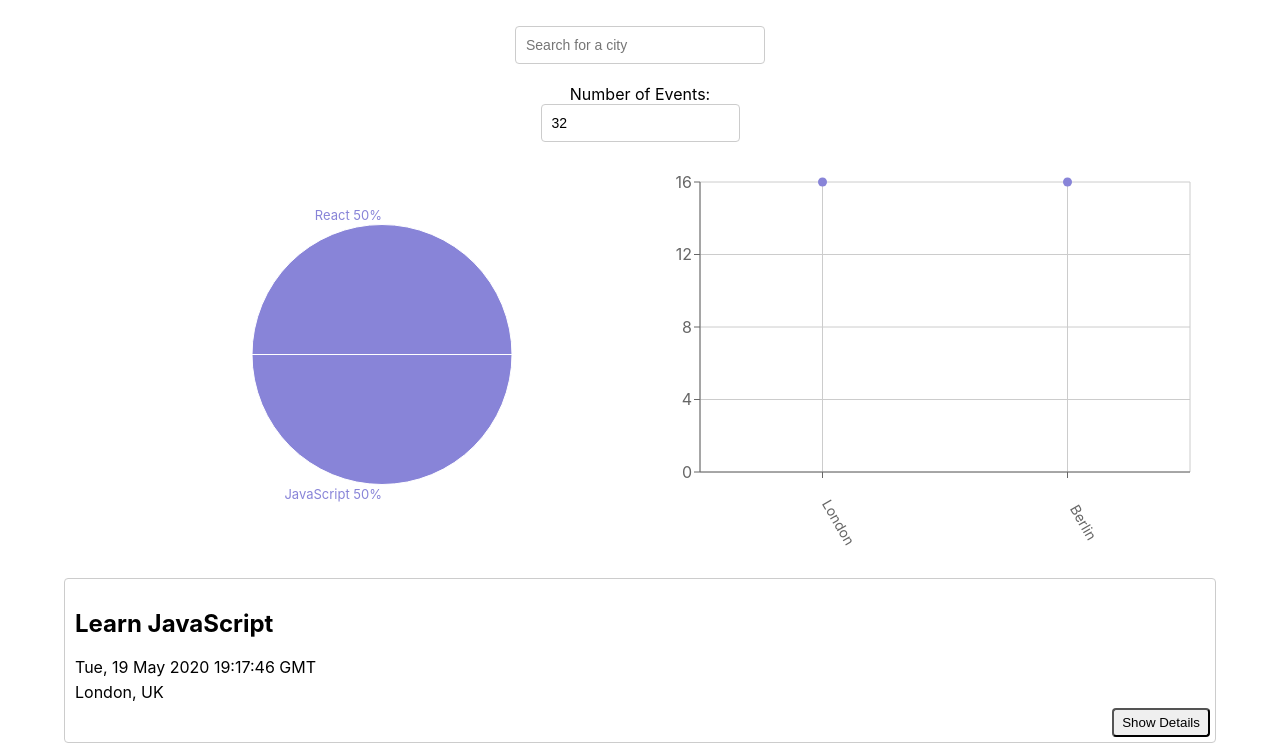
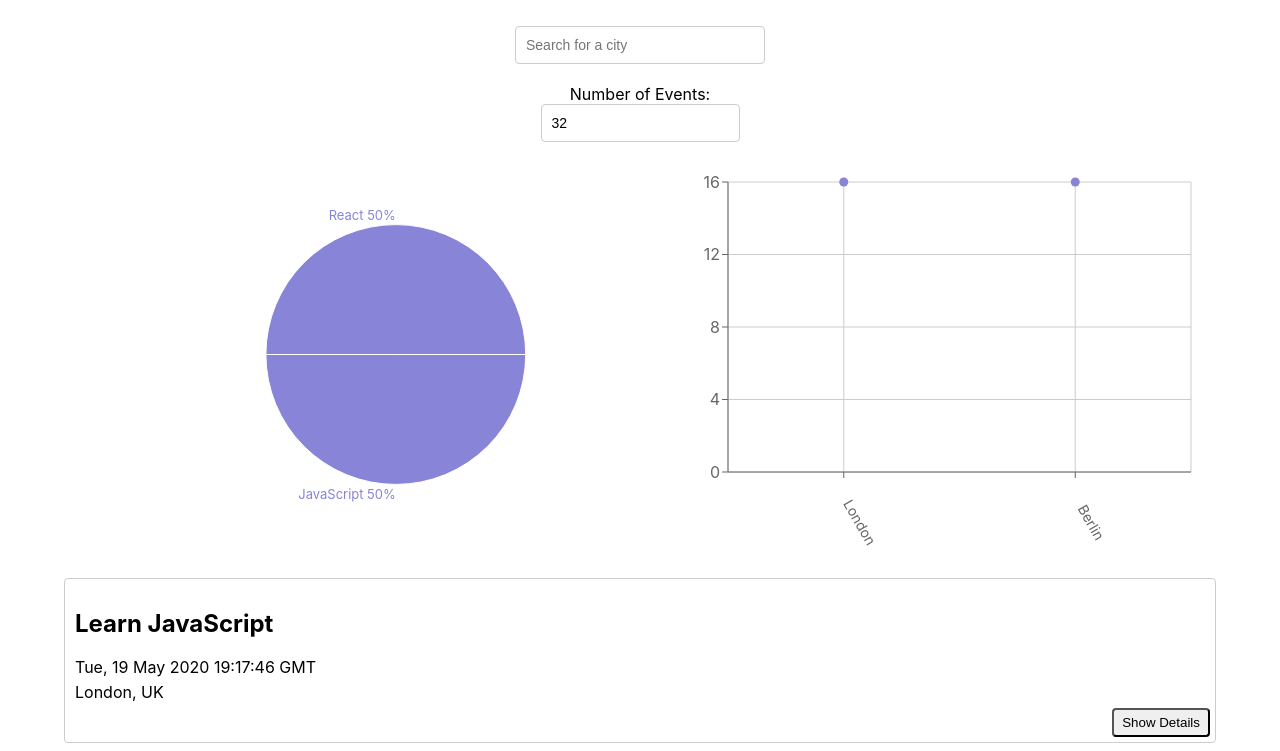
Before and after one commit to TheaWin/meet, a React (Create React App) app: page / in a window 1280 px wide. Shown: the top 751 px of the page. Built offline with nearby package versions, Linux system fonts and the light colour scheme; what atatus-spa would draw is missing.

Commit message:
mobile device debug

```diff
--- a/src/App.css
+++ b/src/App.css
@@ -97,10 +97,10 @@ input[type="number"] {
 
 .charts-container {
   display: grid;
-  grid-template-columns: 1fr 0.9fr;
+  grid-template-columns: 1.1fr 0.9fr;
 }
 
-@media all and (max-width: 768px) {
+@media all and (max-width: 850px) {
   .charts-container {
     grid-template-columns: 1fr;
   }
```
